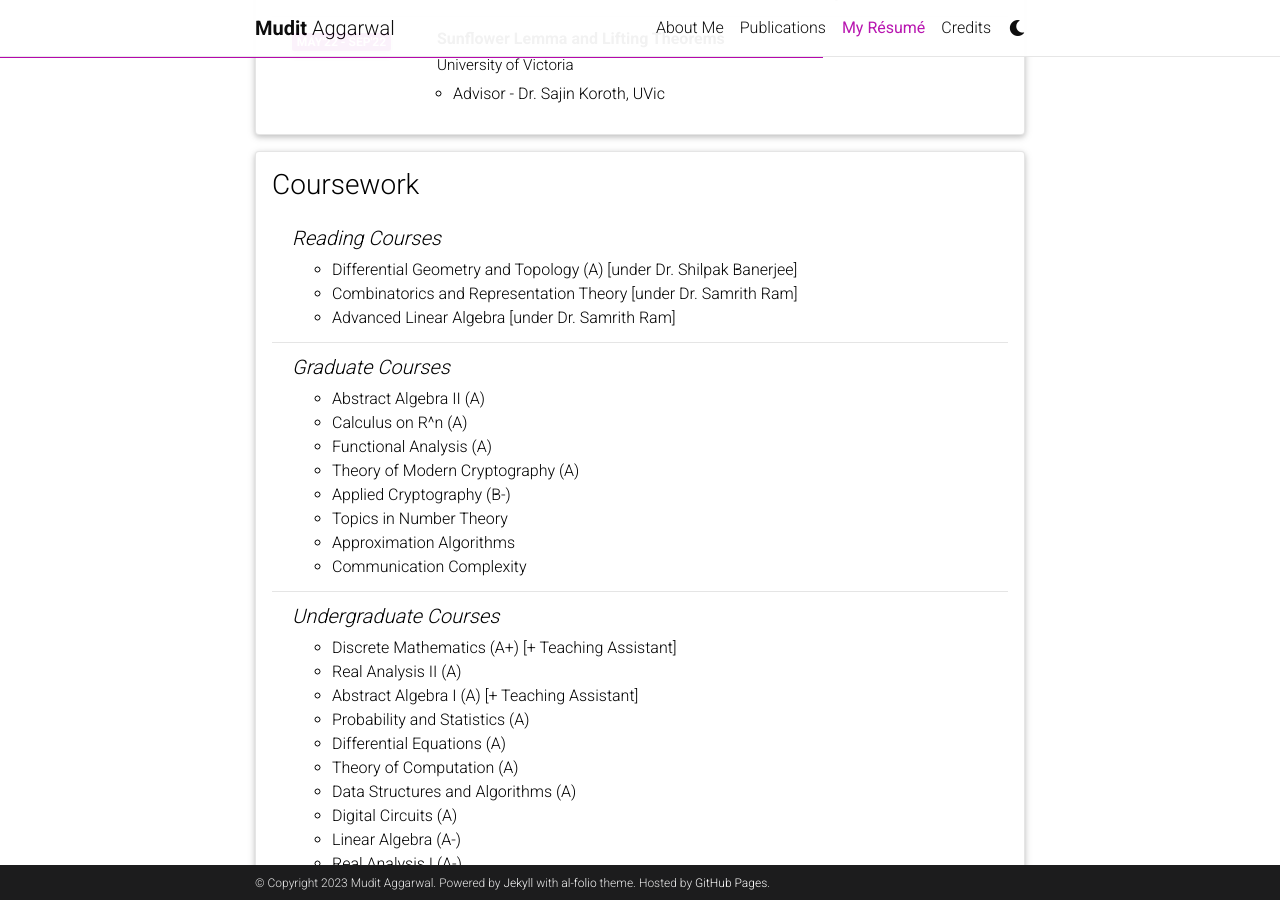
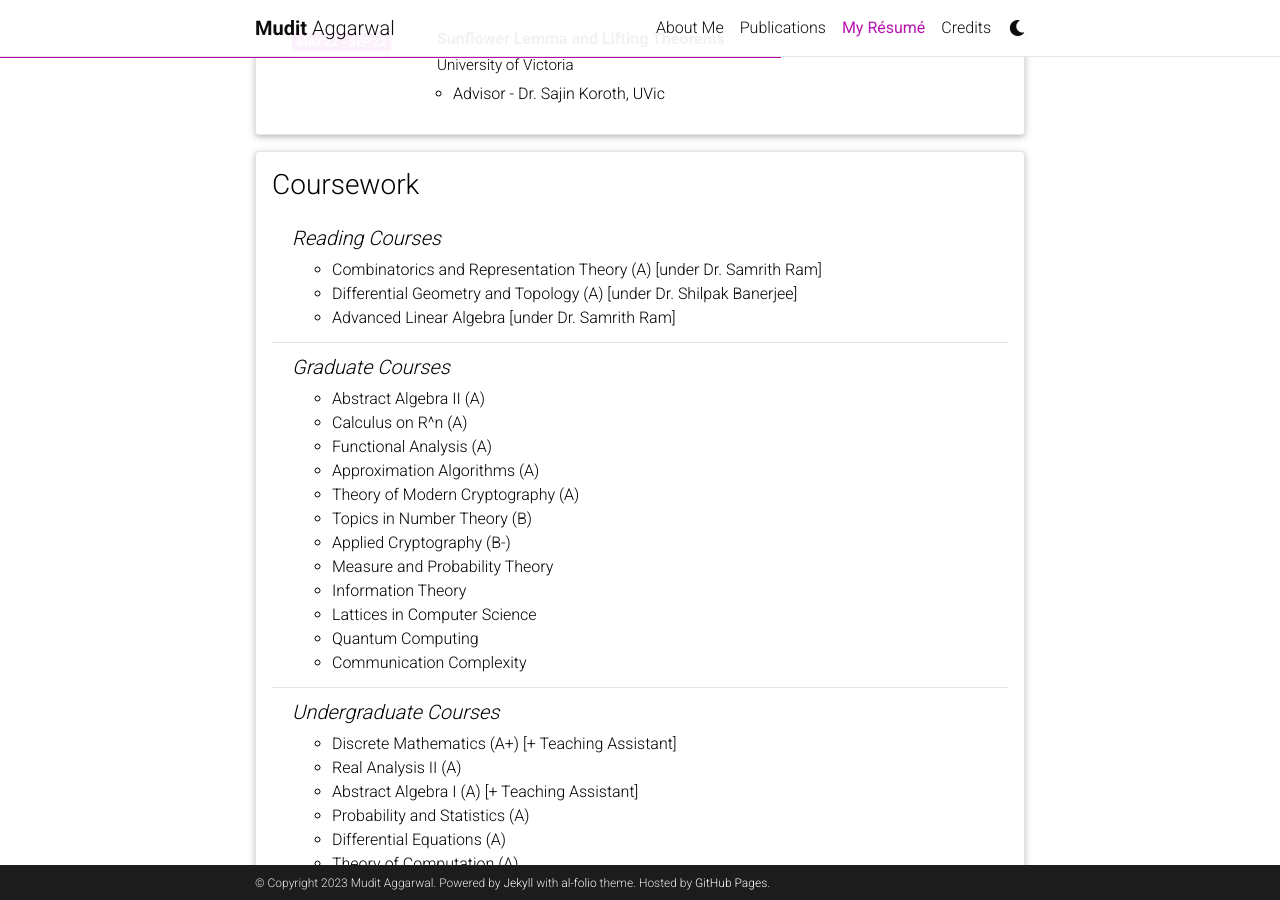
Before and after one commit to v1at0r/v1at0r.github.io, a Jekyll site: the page built from _pages/resume.md, in a window 1280 px wide and 900 px high, scrolled down 1149 px. Built offline with Jekyll 4.4.1, drawn with Linux system fonts in a browser that asks for light colours; comment, search, counter and statistics services are not loaded; a style sheet for code colours, icons or effects is not loaded; some of the changed text lies outside the part shown.

Commit message:
Update cv.yml

```diff
--- a/_data/cv.yml
+++ b/_data/cv.yml
@@ -19,7 +19,7 @@
       description:
         - "Expected Graduation: May 2023"
         - "Major: Computer Science and Engineering"
-        - "Cummulative GPA: 9.21/10"
+        - "Cummulative GPA: 9.18/10"
         - "Awarded Dean's Award for Academic Excellence"
         # - title: Description 3.
         #   contents:
@@ -69,8 +69,8 @@
   contents:
     - title: Reading Courses
       items:
+        - Combinatorics and Representation Theory (A) [under Dr. Samrith Ram]
         - Differential Geometry and Topology (A) [under Dr. Shilpak Banerjee]
-        - Combinatorics and Representation Theory [under Dr. Samrith Ram]
         - Advanced Linear Algebra [under Dr. Samrith Ram]
 
     - title: Graduate Courses
@@ -78,10 +78,14 @@
         - Abstract Algebra II (A)
         - Calculus on R^n (A)
         - Functional Analysis (A)
+        - Approximation Algorithms (A)
         - Theory of Modern Cryptography (A)
+        - Topics in Number Theory (B)
         - Applied Cryptography (B-)
-        - Topics in Number Theory
-        - Approximation Algorithms
+        - Measure and Probability Theory
+        - Information Theory
+        - Lattices in Computer Science
+        - Quantum Computing
         - Communication Complexity
 
     - title: Undergraduate Courses
```
